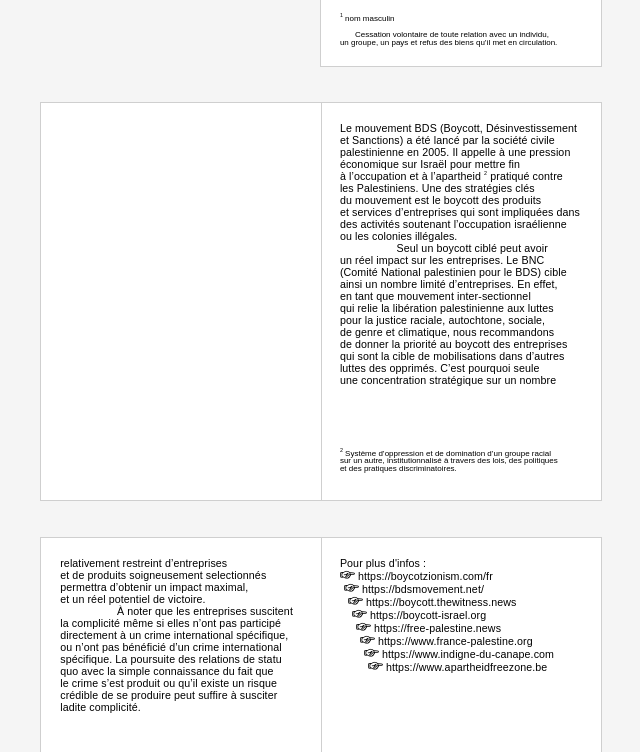
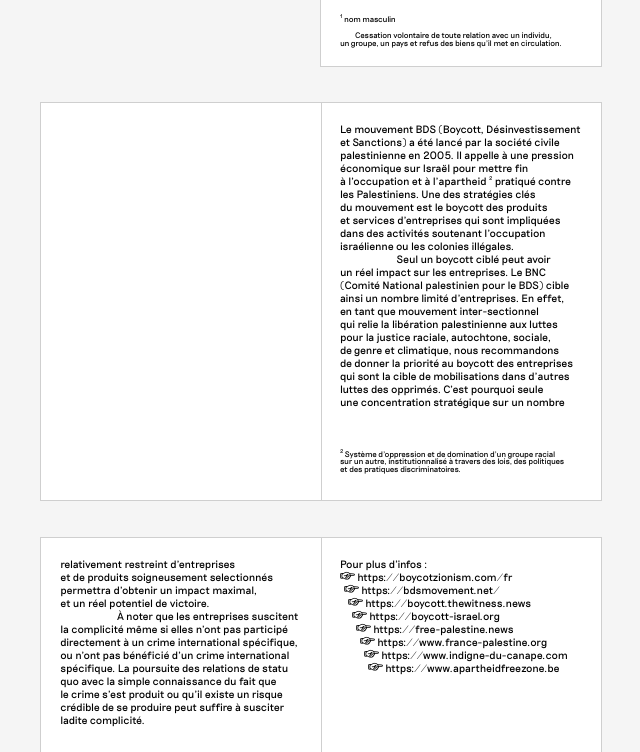
Before and after one commit to aelagosset/le-pense-bete-du-boycottage, a plain HTML site: page index.html in a window 1280 px wide. Shown: the part 377-1129 px from the top of the page, without its empty margins (319-959 px from the left). Drawn offline with Linux system fonts and the light colour scheme.

Commit message:
mise à jour

```diff
--- a/styles1.css
+++ b/styles1.css
@@ -9,10 +9,17 @@
 @font-face {
     font-family: "Riposte";
     src: url("fonts/Riposte-Regular.woff2") format("woff2");
+    font-weight: normal;
+    font-style: normal;
+}
+
+
+@font-face {
     font-family: "Director";
     src: url("fonts/Director-Variable.woff2") format("woff2");
+    font-weight: normal;
+    font-style: normal;
 }
-
 
 
 .btn-download {
```
